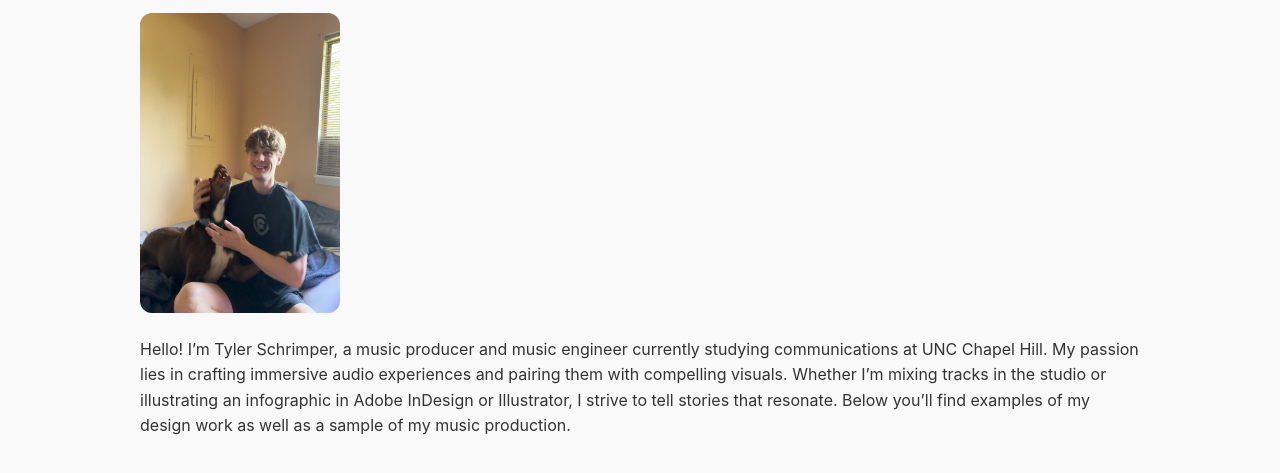
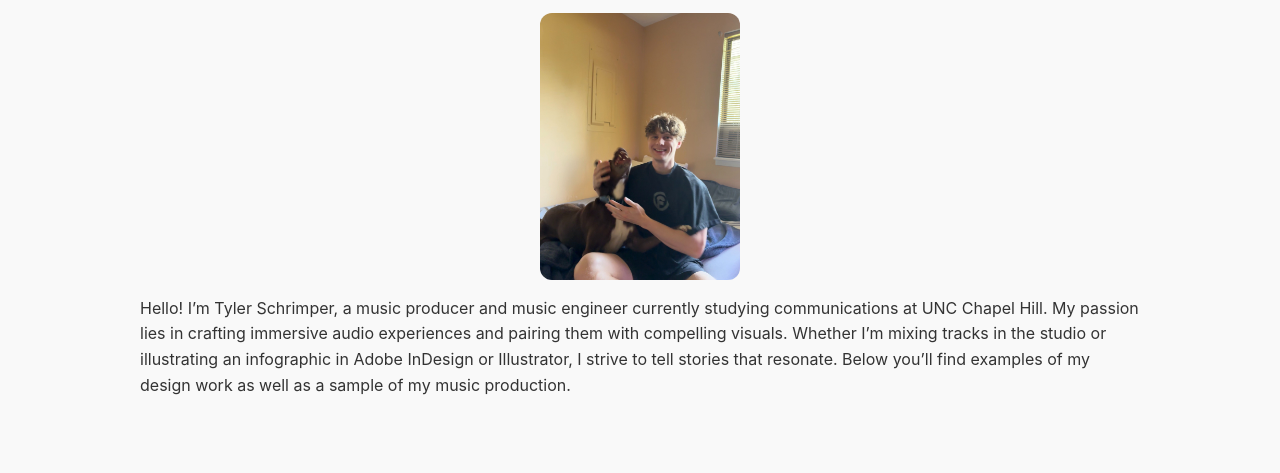
Before and after one commit to imnotbink/portfolio, a plain HTML site: page index.html in a window 1280 px wide. Shown: the part 569-1042 px from the top of the page. Drawn offline with Linux system fonts and the light colour scheme.

Commit message:
Update index.html

```diff
--- a/index.html
+++ b/index.html
@@ -45,11 +45,11 @@
           .profile-photo class definition.
         -->
         <img
-          src="profile.jpg"
-          alt="Portrait of Tyler Schrimper smiling with his dog"
-          class="profile-photo"
-          style="width: 200px; height: 300px; border-radius: 12px;"
-        />
+  src="profile.jpg"
+  alt="Portrait of Tyler Schrimper smiling with his dog"
+  class="profile-photo"
+  style="max-width: 200px !important; height: auto !important; border-radius: 12px; display: block; margin: 0 auto;"
+/>
         <p>
           Hello! I’m Tyler Schrimper, a music producer and music engineer
           currently studying communications at UNC Chapel Hill. My passion lies
```
